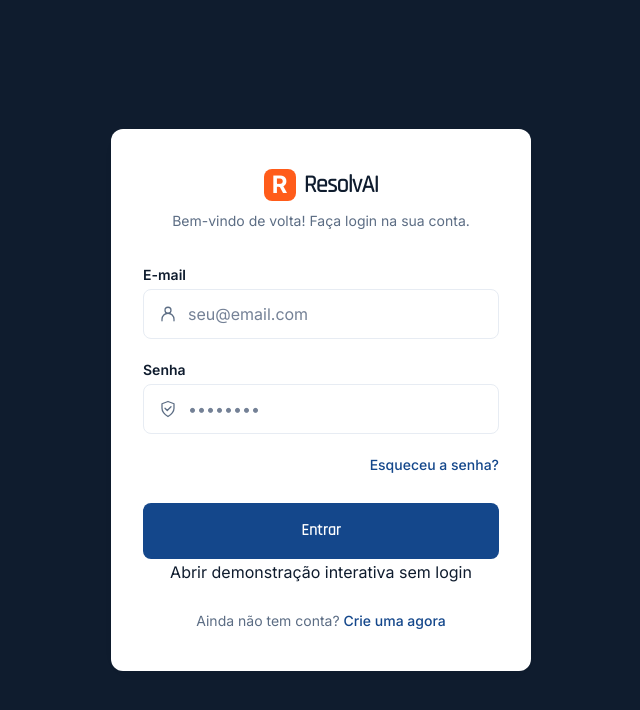
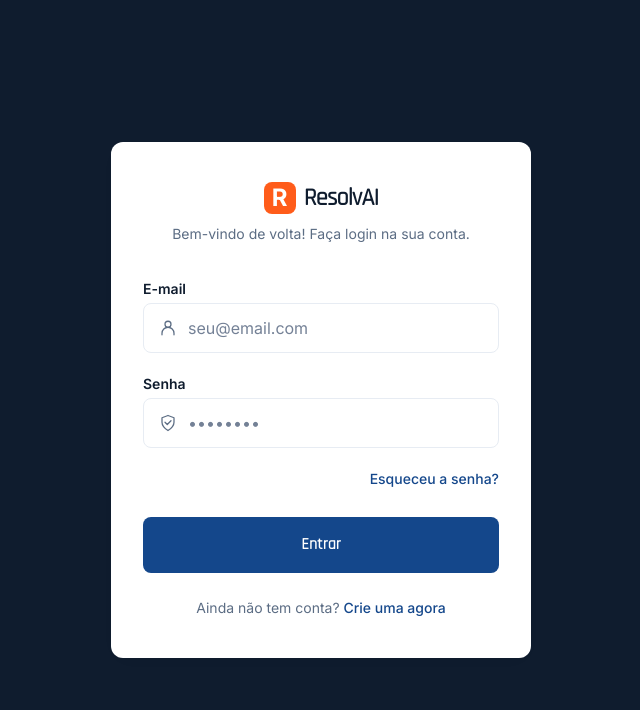
Before and after one commit to danilomarley/Resolvai_Cliente, a React (Vite) app: page /login in a window 1280 px wide. Shown: the top 710 px of the page, without its empty margins (319-959 px from the left). Built offline with nearby package versions, Linux system fonts and the light colour scheme; no server answers; a web font is replaced by a local one.

Commit message:
fix: remover acesso a demonstracao da tela de login

```diff
--- a/src/pages/Login/index.tsx
+++ b/src/pages/Login/index.tsx
@@ -114,9 +114,6 @@ export function Login() {
             {loading ? "A entrar..." : "Entrar"}
           </button>
         </form>
-        <p style={{ textAlign: 'center' }}>{demoMode ? <Link to="/">Abrir demonstração sem login</Link>
-          : <a href="/?demo=1#/">Abrir demonstração interativa sem login</a>}</p>
-
         <div className="form-actions" style={{ justifyContent: "center", marginTop: "1.5rem" }}>
           <span style={{ fontSize: "0.875rem", color: "var(--color-muted)" }}>
             Ainda não tem conta?{" "}
```
Also changed, not shown: tests/presentation.browser.cjs (+3 -1 lines).
